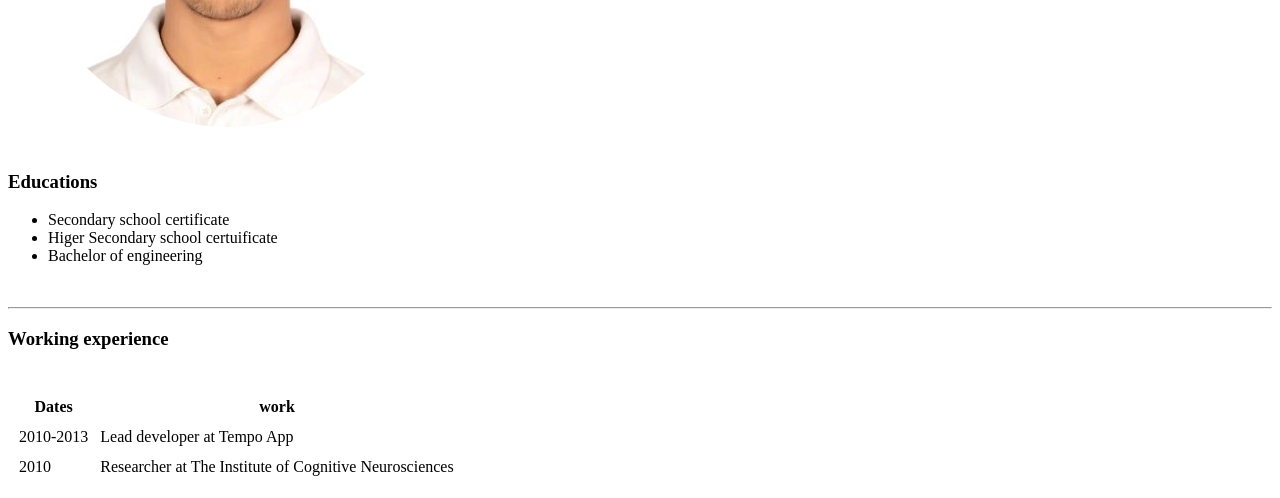
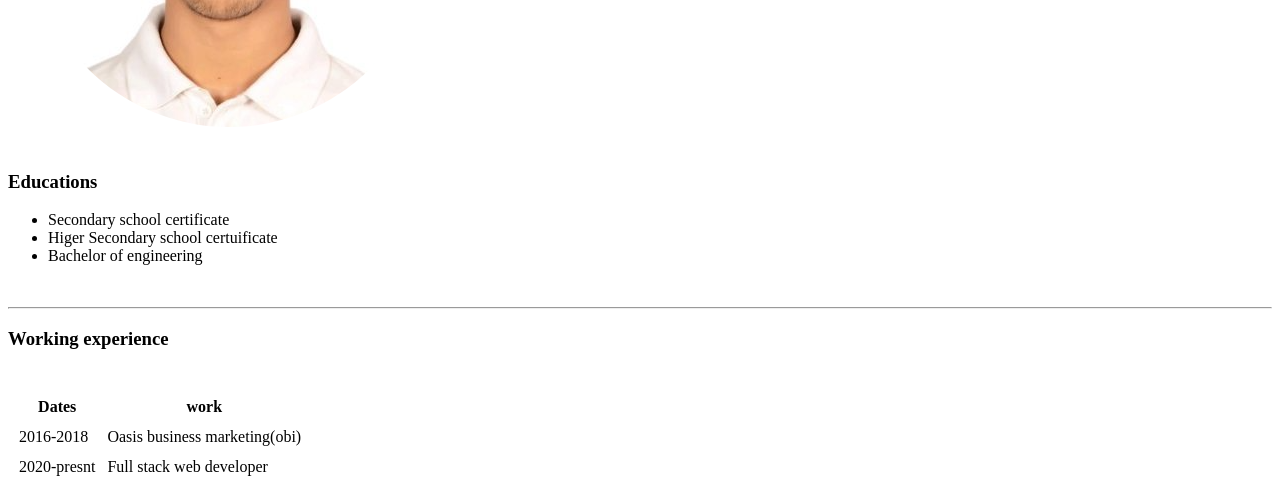
Before and after one commit to Ramracha75/cv, a plain HTML site: page index.html in a window 1280 px wide. Shown: the part 302-800 px from the top of the page. Drawn offline with Linux system fonts and the light colour scheme.

Commit message:
Add files via upload

```diff
--- a/index.html
+++ b/index.html
@@ -63,18 +63,18 @@
     <tbody>
       <tr>
         <td>
-          2010-2013
+          2016-2018
         </td>
         <td>
-          Lead developer at Tempo App
+        Oasis business marketing(obi)
         </td>
       </tr>
       <tr>
         <td>
-          2010
+          2020-presnt
         </td>
         <td>
-          Researcher at The Institute of Cognitive Neurosciences
+          Full stack web developer
         </td>
       </tr>
 
@@ -105,6 +105,7 @@
       <td>
         ✰✰✰
       </td>
+
       <td>
         Painting
       </td>
```
